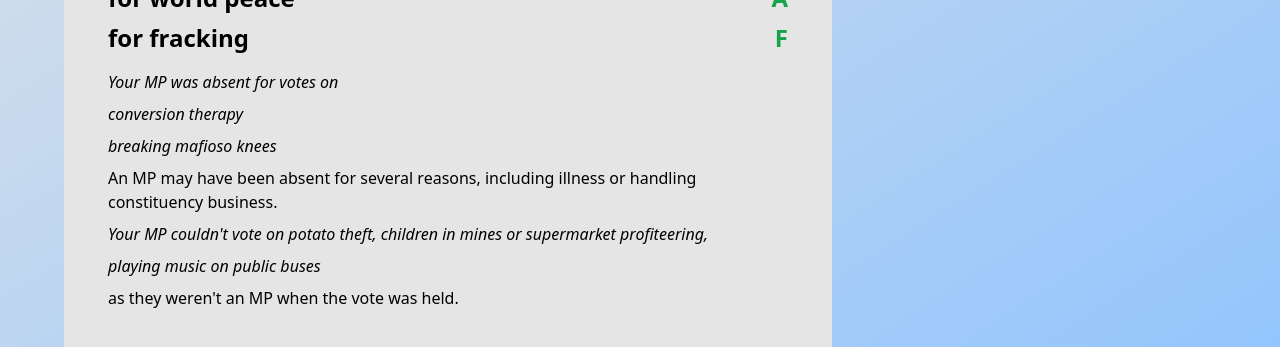
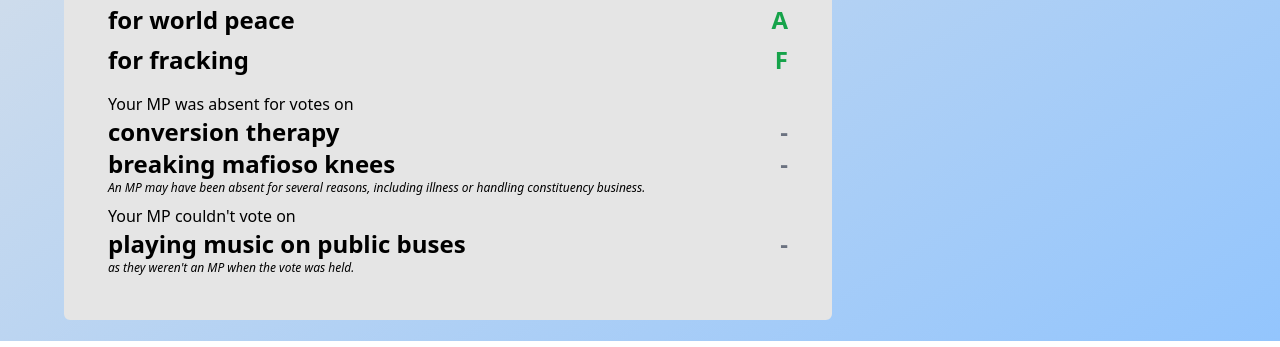
Before and after one commit to leoriviera/mpscorecard, a Next.js app: page /constituency/1 in a window 1280 px wide. Shown: the part 459-806 px from the top of the page. Built offline with nearby package versions, Linux system fonts and the light colour scheme.

Commit message:
small tweaks

```diff
--- a/src/pages/constituency/[slug].tsx
+++ b/src/pages/constituency/[slug].tsx
@@ -29,16 +29,7 @@ export const Scorecard: NextPage<{ score: MPScorecard }> = ({ score }) => {
   const partyColour =
     partyColours[score.party.name.replace(/\s+/g, "-").toLowerCase()];
 
-  return (
-    // ea1d0e
-    <div
-      className={clsx(
-        "min-h-screen min-w-full content-center bg-gradient-to-br from-neutral-200 px-6 lg:px-16",
-        score.party.partyGradient
-      )}
-    >
-      <div className="flex flex-col p-6 lg:p-10 bg-neutral-200 max-w-3xl rounded-md border-4 border-neutral-200">
-        <h1 className="text-5xl font-bold text-right">Scorecard</h1>
+  const mpProfile = (
     <div className="flex items-center mb-4 p-10">
       <Image
         src={score.thumbnail}
@@ -49,20 +40,21 @@ export const Scorecard: NextPage<{ score: MPScorecard }> = ({ score }) => {
       />
       <div className="pl-14">
         <p className="font-extrabold text-3xl">{score.name}</p>
-            <p className={`font-bold text-xl ${partyColour}`}>
-              {score.party.name}
-            </p>
+        <p className={`font-bold text-xl ${partyColour}`}>{score.party.name}</p>
         <p className="font-semibold text-l">
           Member of Parliament for {score.constituency}
         </p>
       </div>
     </div>
+  );
 
+  const mpVotes = (
     <div className="space-y-2">
       <h2 className="text-3xl font-medium text-center">
         During the last Parliament, your MP voted
       </h2>
       <div className="border-t border-black"></div>
+
       {score.votes.map((vote, index) => (
         <div
           key={index}
@@ -73,35 +65,68 @@ export const Scorecard: NextPage<{ score: MPScorecard }> = ({ score }) => {
         </div>
       ))}
     </div>
-        <div className="mt-4 space-y-2">
-          <p className="text-md font-light font-gray-200 italic">
+  );
+
+  const mpAbsences = (
+    <div>
+      <p className="text-md font-light font-gray-200">
         Your MP was absent for votes on
       </p>
       {score.absent.map((vote, index) => (
         <div
           key={index}
-              className="text-md font-light font-gray-200 italic"
+          className="flex flex-row justify-between text-2xl font-extrabold"
         >
-              {vote}
+          <span className="text-2xl font-extrabold">{vote}</span>
+          <strong className="text-gray-500 font-bold">-</strong>
         </div>
       ))}
-          <p>
+      <p className="font-gray-200 italic text-xs">
         An MP may have been absent for several reasons, including illness or
         handling constituency business.
       </p>
-          <p className="text-md font-light font-gray-200 italic">
-            Your MP couldn&apos;t vote on potato theft, children in mines or
-            supermarket profiteering,
+    </div>
+  );
+  const noVote = (
+    <div>
+      {score.none.length ? (
+        <>
+          <p className="text-md font-light font-gray-200">
+            Your MP couldn&apos;t vote on
           </p>
           {score.none.map((vote, index) => (
             <div
               key={index}
-              className="text-md font-light font-gray-200 italic"
+              className="flex flex-row justify-between text-2xl font-extrabold"
             >
-              {vote}
+              <span className="text-2xl font-extrabold">{vote}</span>
+              <strong className="text-gray-500 font-bold">-</strong>
             </div>
           ))}
-          <p>as they weren&apos;t an MP when the vote was held.</p>
+          <p className="font-gray-200 italic text-xs">
+            as they weren&apos;t an MP when the vote was held.
+          </p>
+        </>
+      ) : null}
+    </div>
+  );
+
+  return (
+    <div
+      className={clsx(
+        "min-h-screen min-w-full content-center bg-gradient-to-br from-neutral-200 px-6 lg:px-16",
+        score.party.partyGradient
+      )}
+    >
+      <div className="flex flex-col p-6 lg:p-10 bg-neutral-200 max-w-3xl rounded-md border-4 border-neutral-200">
+        <h1 className="text-5xl font-bold text-right">Scorecard</h1>
+        {mpProfile}
+
+        {mpVotes}
+
+        <div className="mt-4 space-y-2">
+          {mpAbsences}
+          {noVote}
         </div>
       </div>
     </div>
```
Lines whose indentation alone changed are shown as unchanged.
